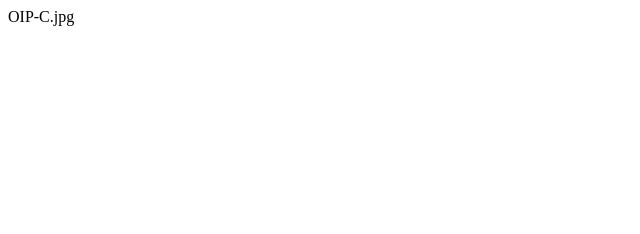
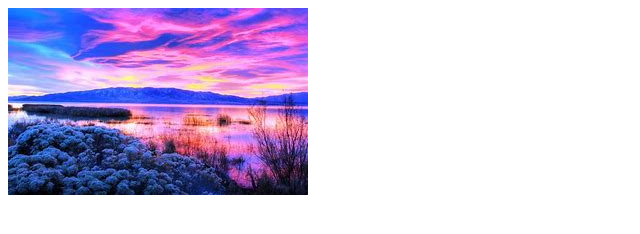
Before and after one commit to 3289201616/3289201616.github.io, a plain HTML site: page index.html in a window 1280 px wide. Shown: the whole page, without its empty margins (0-640 px from the left). Drawn offline with Linux system fonts and the light colour scheme.

Commit message:
Update index.html

```diff
--- a/index.html
+++ b/index.html
@@ -3,6 +3,6 @@
 	<title>TWWHT</title>
 </head>
 <body>
-	OIP-C.jpg
+	<img src="OIP-C.jpg">
 </body>
 </html>
```
